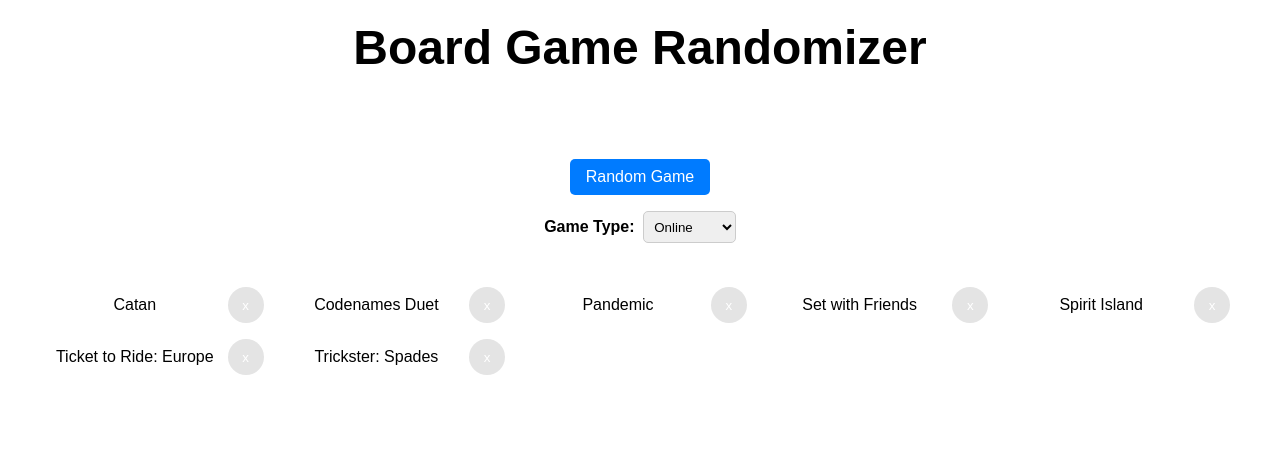
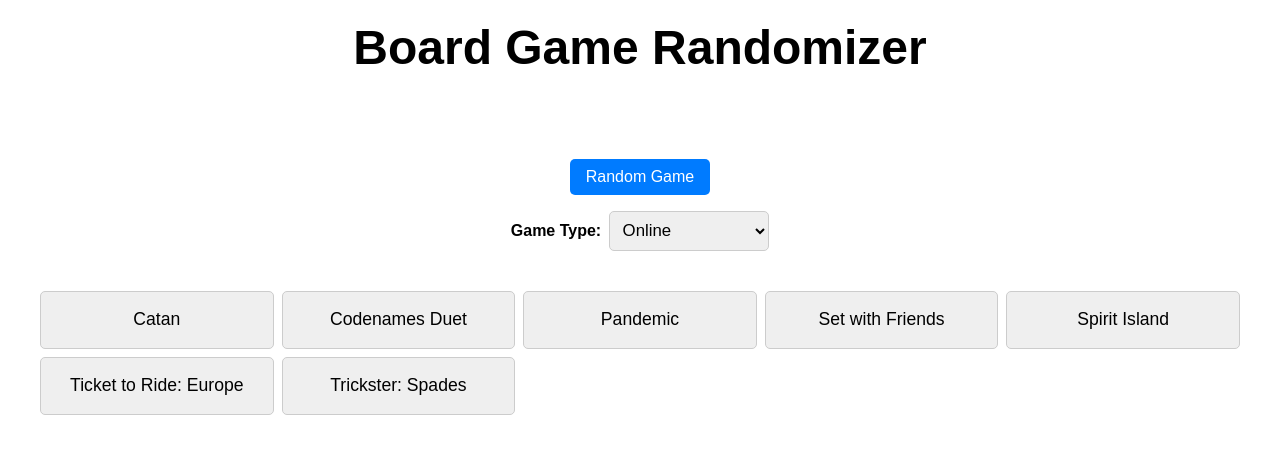
Before and after one commit to mike-bytes/board-game-randomizer, a Vue app: page / in a window 1280 px wide. Shown: the top 454 px of the page. Built offline with nearby package versions, Linux system fonts and the light colour scheme.

Commit message:
Added filtering time for custom games; changed game items to buttons

```diff
--- a/src/App.vue
+++ b/src/App.vue
@@ -4,73 +4,198 @@
   data() {
     return {
       gamesData: {
-        Catan: { online: true, inPerson: true, cooperative: false },
+        Catan: {
+          online: true,
+          inPerson: true,
+          cooperative: false,
+          time: [60, 120],
+        },
         'Ticket to Ride: Europe': {
           online: true,
           inPerson: true,
           cooperative: false,
+          time: [30, 60],
         },
-        'Codenames Duet': { online: true, inPerson: false, cooperative: true },
+        'Codenames Duet': {
+          online: true,
+          inPerson: false,
+          cooperative: true,
+          time: [15, 30],
+        },
         'Trickster: Spades': {
           online: true,
           inPerson: false,
           cooperative: true,
+          time: [20, 30],
         },
-        Pandemic: { online: true, inPerson: false, cooperative: true },
-        'Spirit Island': { online: true, inPerson: true, cooperative: true },
+        Pandemic: {
+          online: true,
+          inPerson: false,
+          cooperative: true,
+          time: [45, 60],
+        },
+        'Spirit Island': {
+          online: true,
+          inPerson: true,
+          cooperative: true,
+          time: [90, 120],
+        },
         'Set with Friends': {
           online: true,
           inPerson: false,
           cooperative: false,
+          time: [20, 30],
         },
-        '7 Wonders Duel': { online: false, inPerson: true, cooperative: false },
-        'Bomb Busters': { online: false, inPerson: true, cooperative: true },
-        Cascadia: { online: false, inPerson: true, cooperative: false },
+        '7 Wonders Duel': {
+          online: false,
+          inPerson: true,
+          cooperative: false,
+          time: [30, 30],
+        },
+        'Bomb Busters': {
+          online: false,
+          inPerson: true,
+          cooperative: true,
+          time: [30, 30],
+        },
+        Cascadia: {
+          online: false,
+          inPerson: true,
+          cooperative: false,
+          time: [30, 45],
+        },
         'Quest for El Dorado': {
           online: false,
           inPerson: true,
           cooperative: false,
+          time: [30, 60],
         },
-        'Sky Team': { online: false, inPerson: true, cooperative: true },
+        'Sky Team': {
+          online: false,
+          inPerson: true,
+          cooperative: true,
+          time: [20, 30],
+        },
         'The Crew: Mission Deep Sea': {
           online: false,
           inPerson: true,
           cooperative: true,
+          time: [20, 30],
         },
-        'Clank!': { online: false, inPerson: true, cooperative: false },
-        Harmonies: { online: false, inPerson: true, cooperative: false },
-        'Ticket to Ride': { online: false, inPerson: true, cooperative: false },
+        'Clank!': {
+          online: false,
+          inPerson: true,
+          cooperative: false,
+          time: [30, 60],
+        },
+        Harmonies: {
+          online: false,
+          inPerson: true,
+          cooperative: false,
+          time: [30, 45],
+        },
+        'Ticket to Ride': {
+          online: false,
+          inPerson: true,
+          cooperative: false,
+          time: [30, 60],
+        },
         'Critter Kitchen': {
           online: false,
           inPerson: true,
           cooperative: false,
+          time: [60, 60],
         },
-        Flamecraft: { online: false, inPerson: true, cooperative: false },
-        'Res Arcana': { online: false, inPerson: true, cooperative: false },
+        Flamecraft: {
+          online: false,
+          inPerson: true,
+          cooperative: false,
+          time: [30, 45],
+        },
+        'Res Arcana': {
+          online: false,
+          inPerson: true,
+          cooperative: false,
+          time: [30, 60],
+        },
         'Vale of Eternity': {
           online: false,
           inPerson: true,
           cooperative: false,
+          time: [30, 45],
         },
-        Quacks: { online: false, inPerson: true, cooperative: false },
-        Everdell: { online: false, inPerson: true, cooperative: false },
+        Quacks: {
+          online: false,
+          inPerson: true,
+          cooperative: false,
+          time: [30, 60],
+        },
+        Everdell: {
+          online: false,
+          inPerson: true,
+          cooperative: false,
+          time: [40, 80],
+        },
         'Wingspan / Oceania': {
           online: false,
           inPerson: true,
           cooperative: false,
+          time: [40, 70],
         },
-        Azul: { online: false, inPerson: true, cooperative: false },
-        'Flip 7': { online: false, inPerson: true, cooperative: false },
-        'Summer Camp': { online: false, inPerson: true, cooperative: false },
-        Parks: { online: false, inPerson: true, cooperative: false },
-        Mysterium: { online: false, inPerson: true, cooperative: false },
+        Azul: {
+          online: false,
+          inPerson: true,
+          cooperative: false,
+          time: [30, 45],
+        },
+        'Flip 7': {
+          online: false,
+          inPerson: true,
+          cooperative: false,
+          time: [15, 30],
+        },
+        'Summer Camp': {
+          online: false,
+          inPerson: true,
+          cooperative: false,
+          time: [30, 45],
+        },
+        Parks: {
+          online: false,
+          inPerson: true,
+          cooperative: false,
+          time: [30, 60],
+        },
+        Mysterium: {
+          online: false,
+          inPerson: true,
+          cooperative: false,
+          time: [40, 45],
+        },
         'Machi Koro Bright Lights': {
           online: false,
           inPerson: true,
           cooperative: false,
+          time: [30, 45],
         },
-        Takenoko: { online: false, inPerson: true, cooperative: false },
-        Sabobatage: { online: false, inPerson: true, cooperative: false },
+        Takenoko: {
+          online: false,
+          inPerson: true,
+          cooperative: false,
+          time: [45, 45],
+        },
+        Sabobatage: {
+          online: false,
+          inPerson: true,
+          cooperative: false,
+          time: [10, 30],
+        },
+        'Happy Dim Sum': {
+          online: false,
+          inPerson: true,
+          cooperative: false,
+          time: [15, 30],
+        },
       },
       chosenGame: null,
       gameTypeChoice: 'Online',
@@ -100,7 +225,6 @@
       let games = Object.keys(this.gamesData).filter(
         (game) => !this.removedGames.includes(game)
       );
-
       switch (this.gameTypeChoice) {
         case 'Online':
           games = games.filter((game) => this.gamesData[game].online);
@@ -116,14 +240,6 @@
         default:
           break;
       }
-
-      if (this.view === 'Cooperative') {
-        games = games.filter((game) => this.gamesData[game].cooperative);
-      }
-
-      if (this.view === 'Competitive') {
-        games = games.filter((game) => !this.gamesData[game].cooperative);
-      }
       return games;
     },
     sortedGames() {
@@ -137,10 +253,43 @@
         .filter((game) => !this.customGames.includes(game))
         .sort((a, b) => a.localeCompare(b));
 
-      if (this.view === 'Cooperative') {
-        games = games.filter((game) => this.gamesData[game].cooperative);
-      } else if (this.view === 'Competitive') {
-        games = games.filter((game) => !this.gamesData[game].cooperative);
+      // only apply filters to the available games, not the chosen ones
+      switch (this.view) {
+        case 'Cooperative': {
+          games = games.filter((game) => this.gamesData[game].cooperative);
+          break;
+        }
+        case 'Competitive': {
+          games = games.filter((game) => !this.gamesData[game].cooperative);
+          break;
+        }
+        case 'Short <30min': {
+          games = games.filter((game) => {
+            const averageTime =
+              (this.gamesData[game].time[0] + this.gamesData[game].time[1]) / 2;
+            return averageTime <= 30;
+          });
+          break;
+        }
+        case 'Medium 30-45min': {
+          games = games.filter((game) => {
+            const averageTime =
+              (this.gamesData[game].time[0] + this.gamesData[game].time[1]) / 2;
+            return averageTime > 30 && averageTime <= 45;
+          });
+          break;
+        }
+        case 'Long >45min': {
+          games = games.filter((game) => {
+            const averageTime =
+              (this.gamesData[game].time[0] + this.gamesData[game].time[1]) / 2;
+            return averageTime > 45;
+          });
+          break;
+        }
+        default: {
+          break;
+        }
       }
 
       return games;
@@ -200,11 +349,13 @@
       if (this.picking) return;
       this.picking = true;
 
-      const PICKS = 25;
-
-      for (let i = 0; i < PICKS; i++) {
+      for (let i = 0; i < 70; i++) {
         this.chosenGame = this.getRandomGame();
-        const delay = 10 + i * 5; // gradually slows down
+        const FAST_ITERATIONS = 50;
+        const delay =
+          i > FAST_ITERATIONS
+            ? 1 + (i - FAST_ITERATIONS) * (i - FAST_ITERATIONS)
+            : 5;
         await new Promise((resolve) => setTimeout(resolve, delay));
       }
       this.picking = false;
@@ -267,30 +418,31 @@
     <TransitionGroup
       name="game"
       tag="div"
-      :class="['middle-section', { spinning: picking }]"
+      :class="['middle-section', { picking: picking }]"
       :key="gameTypeChoice"
     >
-      <div
+      <button
         v-for="game in sortedGames"
         :key="game"
         :class="gameItemClasses(game)"
+        @click="removeGame(game)"
       >
         {{ game }}
-        <button @click="removeGame(game)">x</button>
-      </div>
+        <div class="x-circle">x</div>
+      </button>
     </TransitionGroup>
 
     <div v-if="gameTypeChoice === 'Custom'" class="footer-section">
       <div class="custom-selection-wrapper">
-        <div>
-          <p class="custom-selection-label">Add choices:</p>
-        </div>
         <div>
           <label class="filter-label">Filter:</label>
           <select v-model="view">
             <option value="All">All</option>
             <option value="Cooperative">Cooperative</option>
             <option value="Competitive">Competitive</option>
+            <option value="Short <30min">Short &lt;30min</option>
+            <option value="Medium 30-45min">Medium 30-45min</option>
+            <option value="Long >45min">Long &gt;45min</option>
           </select>
         </div>
       </div>
@@ -301,11 +453,11 @@
           v-for="game in sortedAvailableGames"
           :key="game"
         >
-          <label :class="customGameClasses(game)">
-            {{ game }}
-          </label>
           <button @click="addCustomGame(game)">
-            {{ customGames.includes(game) ? '−' : '+' }}
+            <label :class="customGameClasses(game)">
+              {{ game }}
+            </label>
+            <!-- {{ customGames.includes(game) ? '−' : '+' }} -->
           </button>
         </div>
       </div>
@@ -328,6 +480,14 @@
   min-height: 36px;
   min-width: 36px;
   padding: 6px 12px;
+  touch-action: manipulation;
+  font-size: 1.1em;
+}
+select {
+  min-width: 160px;
+  max-width: 100%;
+  font-size: 1.05em;
+  cursor: pointer;
   touch-action: manipulation;
 }
 .page {
@@ -421,27 +581,29 @@
     align-content: start;
     padding: 40px;
 
-    &.spinning {
-      .game-item:not(.chosen) {
-        animation: slot-flicker 0.15s linear infinite;
-        filter: blur(0.5px);
-        opacity: 0.85;
-      }
-      .game-item button {
+    &.picking {
+      .game-item .x-circle {
         visibility: hidden;
       }
     }
 
     .game-item {
-      display: grid;
-      grid-template-columns: 1fr auto;
-      position: relative;
+      position: relative; // for absolute x-button
+      display: flex; // center main text
       align-items: center;
       justify-content: center;
-      gap: 0.5em;
-      padding: 4px 10px;
-      min-height: 22px;
-      text-align: center;
+      min-height: 58px;
+      padding: 8px 12px;
+      border: 1px solid #ccc;
+      border-radius: 5px;
+      cursor: pointer;
+      transition:
+        background-color 0.3s ease,
+        transform 0.3s ease;
+
+      &:hover {
+        background-color: #f5f5f5;
+      }
 
       &.chosen {
         color: $chosen-colour;
@@ -449,21 +611,38 @@
         animation: winner 0.3s ease;
       }
 
-      button {
+      /* X button */
+      .x-circle {
+        position: absolute; // float over text
+        top: 50%;
+        right: 5px;
+        transform: translateY(-50%) translateX(5px); // start slightly off
+        opacity: 0; // hidden by default
         width: 28px;
         height: 28px;
         border-radius: 50%;
         border: none;
         background-color: rgb(228, 228, 228);
         color: white;
+        display: flex;
+        align-items: center;
+        justify-content: center;
+        font-size: 0.9em;
         cursor: pointer;
         transition:
-          background-color 0.5s ease,
-          transform 0.5s ease;
+          opacity 0.3s ease,
+          transform 0.3s ease,
+          background-color 0.3s ease;
 
         &:hover {
-          background-color: red;
+          background-color: #dc3545;
         }
+      }
+
+      &:hover .x-circle {
+        opacity: 1;
+        transform: translateY(-50%) translateX(0); // slide into view
+        background-color: #dc3545;
       }
     }
   }
@@ -473,9 +652,10 @@
     bottom: 0;
     background-color: #d3d3d3;
     padding: 20px;
-    max-height: 33vh;
+    min-height: 33vh;
     overflow-y: auto;
     padding-bottom: 3em;
+    border-top: 1px solid darkgrey;
 
     .games-custom-picker {
       display: grid;
@@ -506,11 +686,6 @@
         gap: 0.5em;
       }
       .filter-label {
-        font-weight: bold;
-      }
-      .custom-selection-label {
-        display: flex;
-        justify-content: center;
         font-weight: bold;
       }
       select {
@@ -571,26 +746,10 @@
         grid-template-columns: repeat(auto-fit, minmax(150px, 1fr));
       }
     }
-    .game-item,
-    .custom-game-item {
-      font-size: 0.9em;
-    }
     .random-button {
       width: 75%;
       max-width: 280px;
     }
   }
-
-  @keyframes slot-flicker {
-    0% {
-      transform: scale(0.99);
-    }
-    50% {
-      transform: scale(1);
-    }
-    100% {
-      transform: scale(0.99);
-    }
-  }
 }
 </style>
```
